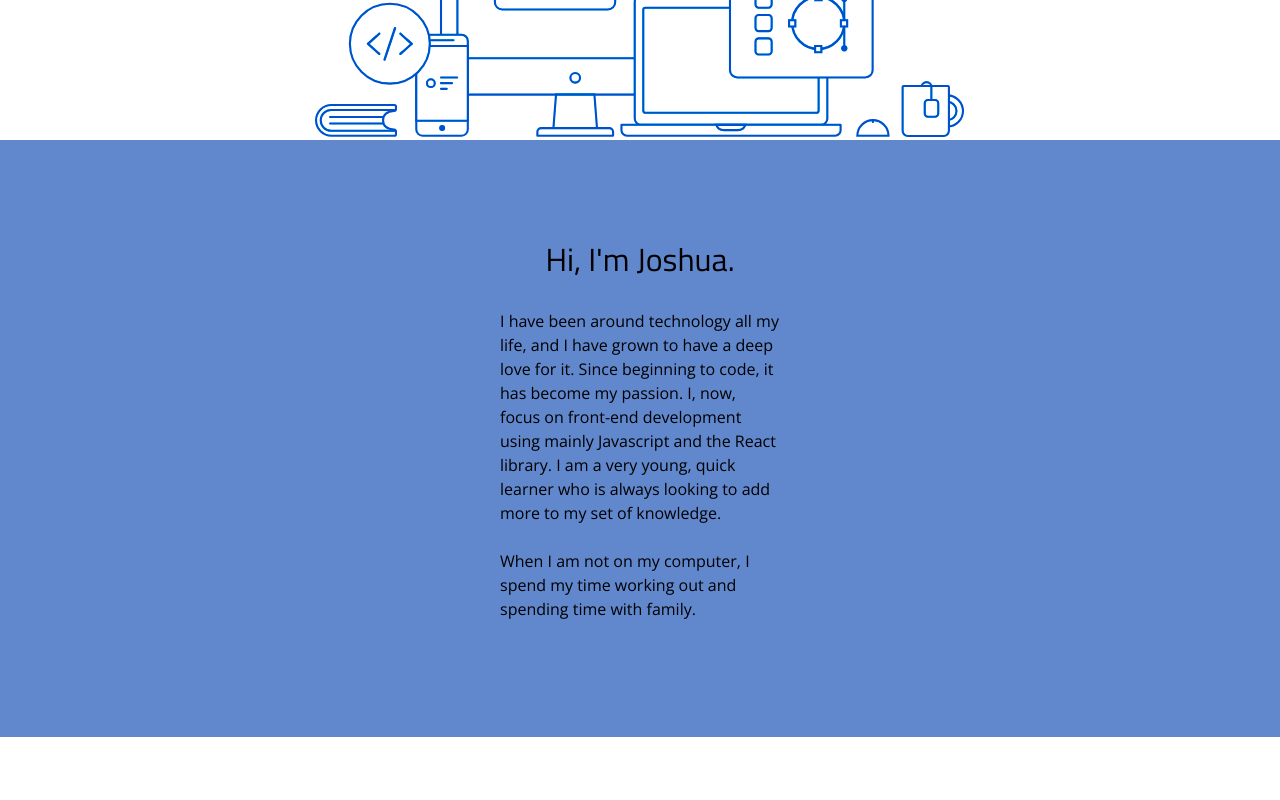
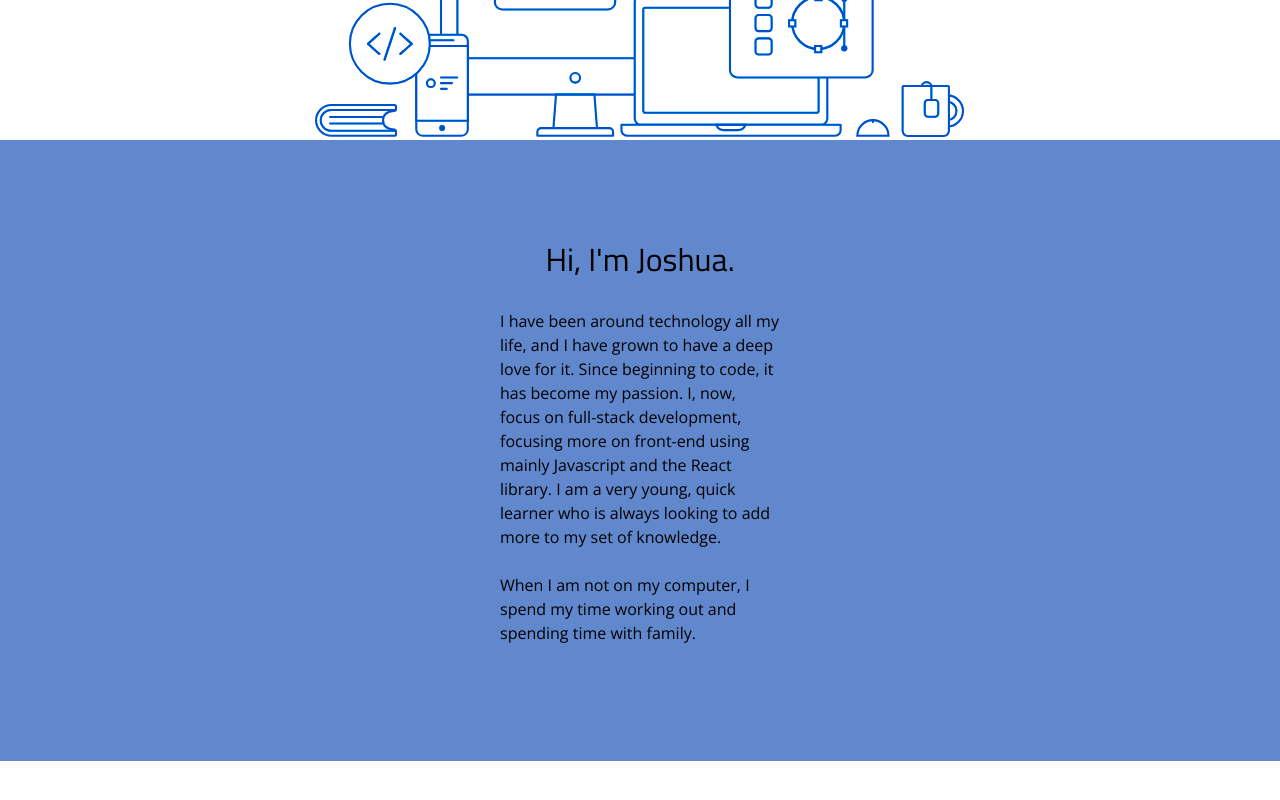
Before and after one commit to JoshuaAlvarez06/Joshua-Portfolio, a React (Create React App) app: page / in a window 1280 px wide. Shown: the part 548-1348 px from the top of the page. Built offline with nearby package versions, Linux system fonts and the light colour scheme.

Commit message:
Updated About paragraph

```diff
--- a/src/Main.js
+++ b/src/Main.js
@@ -50,9 +50,10 @@ export default function Main() {
         <p className="section-text">
           I have been around technology all my life, and I have grown to have a
           deep love for it. Since beginning to code, it has become my passion.
-          I, now, focus on front-end development using mainly Javascript and the
-          React library. I am a very young, quick learner who is always looking
-          to add more to my set of knowledge.
+          I, now, focus on full-stack development, focusing more on front-end
+          using mainly Javascript and the React library. I am a very young,
+          quick learner who is always looking to add more to my set of
+          knowledge.
           <br />
           <br />
           When I am not on my computer, I spend my time working out and spending
@@ -123,8 +124,8 @@ export default function Main() {
                     </li>
                     <li className="section-text">
                       Created the PostgreSQL database from scratch and created
-                      the REST API to be able to call it in the frontend portion of
-                      the application.
+                      the REST API to be able to call it in the frontend portion
+                      of the application.
                     </li>
                     <li className="section-text">
                       Built with Node.js, Express.js, PostgreSQL, Knex.js
```
